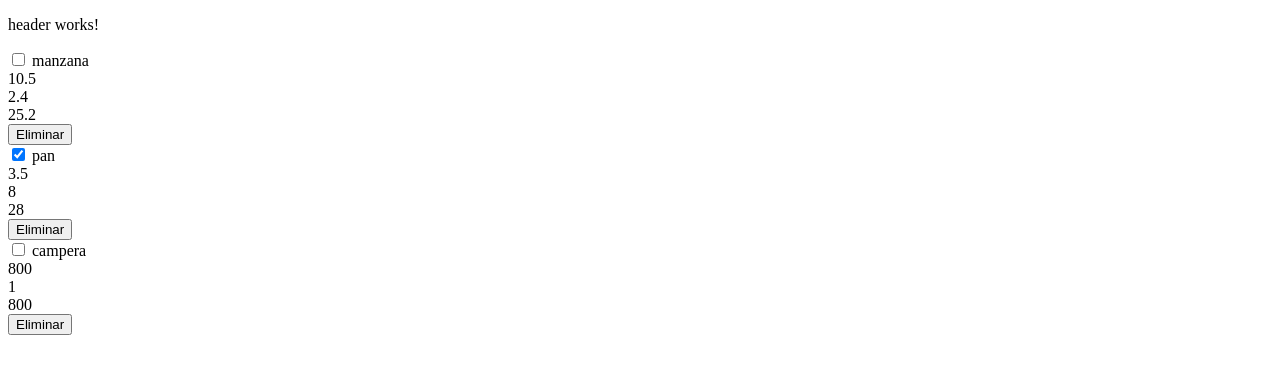
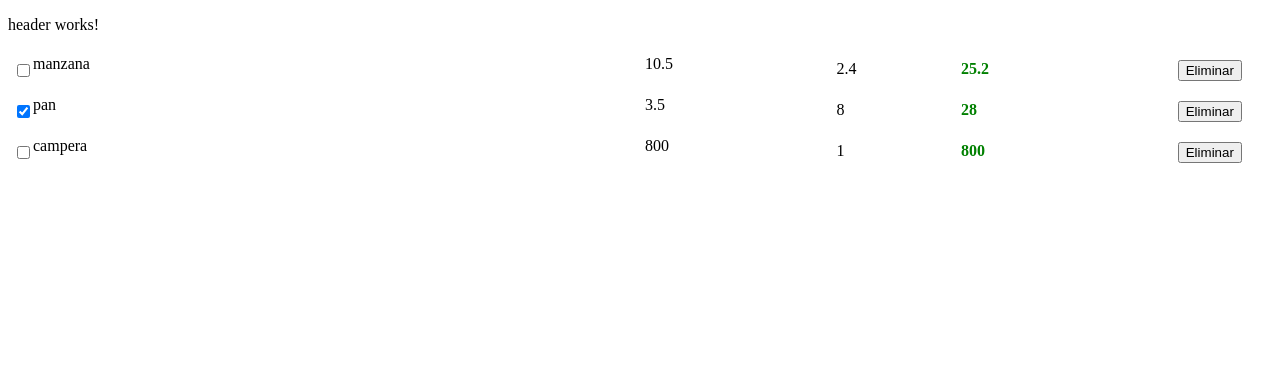
Before and after one commit to Santino0912/Tienda-TP-, an Angular app: page / in a window 1280 px wide. Shown: the top 374 px of the page. Built offline with nearby package versions, Linux system fonts and the light colour scheme.

Commit message:
le agregamos estilo a nuestros datos

```diff
--- a/src/app/components/item/item.component.css
+++ b/src/app/components/item/item.component.css
@@ -0,0 +1,34 @@
+.row{
+    display: flex;
+    box-sizing: border-box;
+}
+
+div{
+    padding: 5px 0;
+}
+
+.title{
+    display: flex;
+    width: 50%;
+    padding: 0 5px;
+}
+.price{
+    width: 15%;
+    padding: 0 5px;
+}
+.quantity{
+    width: 10%;
+    padding: 0 5 px;
+}
+.total{
+    width: 15%;
+    font-weight: bolder;
+    color: green;
+    padding: 0 5 px;
+}
+.actions{
+    width: 10%;
+    text-align: center;
+    box-sizing: border-box;
+    padding: 0 5 px;
+}
--- a/src/app/components/item/item.component.html
+++ b/src/app/components/item/item.component.html
@@ -1,19 +1,19 @@
-<div>
-    <div>
+<div class="row">
+    <div class="title">
         <input type="checkbox" [checked]="item.completed">
         {{ item.title }}
     </div>
-    <div>
+    <div class="price">
         {{ item.price }}
     </div>
-    <div>
+    <div class="quantity">
         {{ item.quantity }}
     </div>
-    <div>
+    <div class="total">
         {{ (item.price * item.quantity) }}
     </div>
 
-    <div>
+    <div class="actions">
         <button>Eliminar</button>
     </div>
 </div>
```
